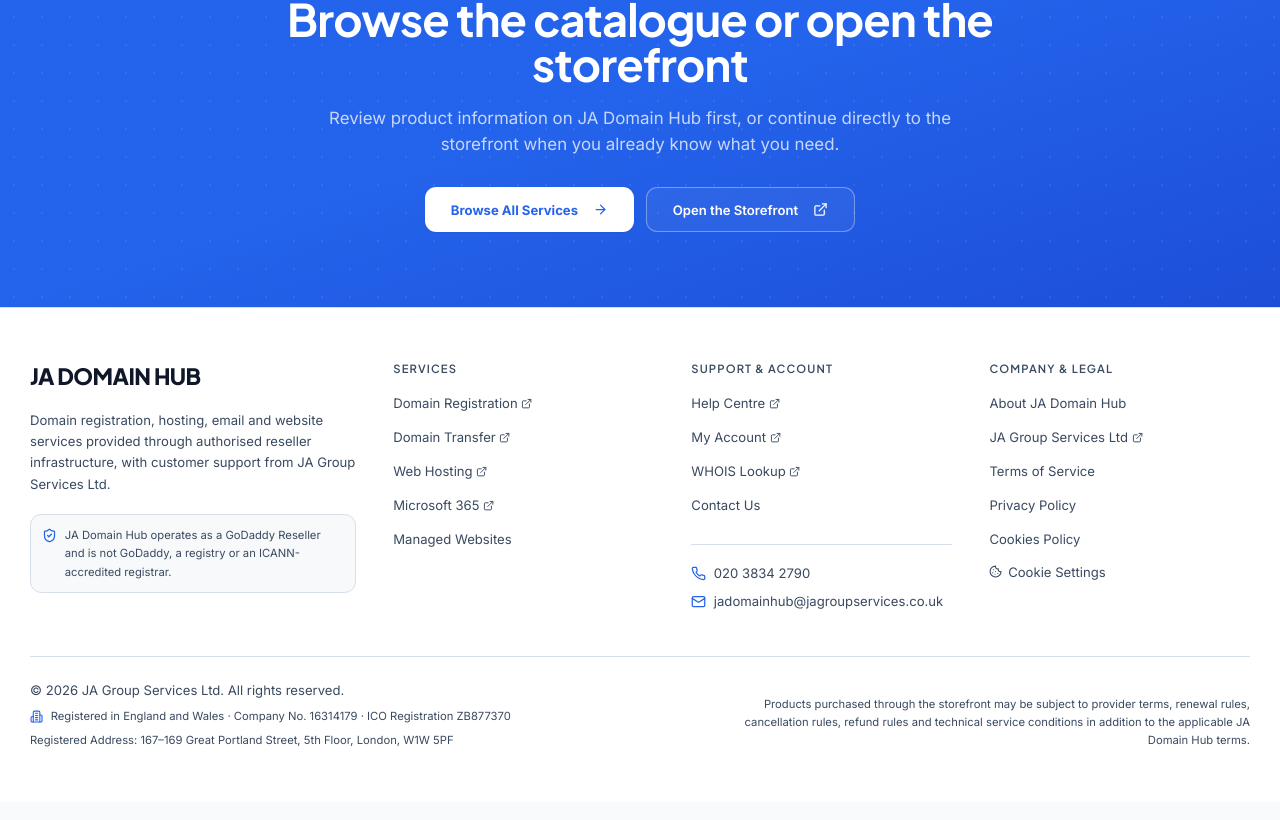
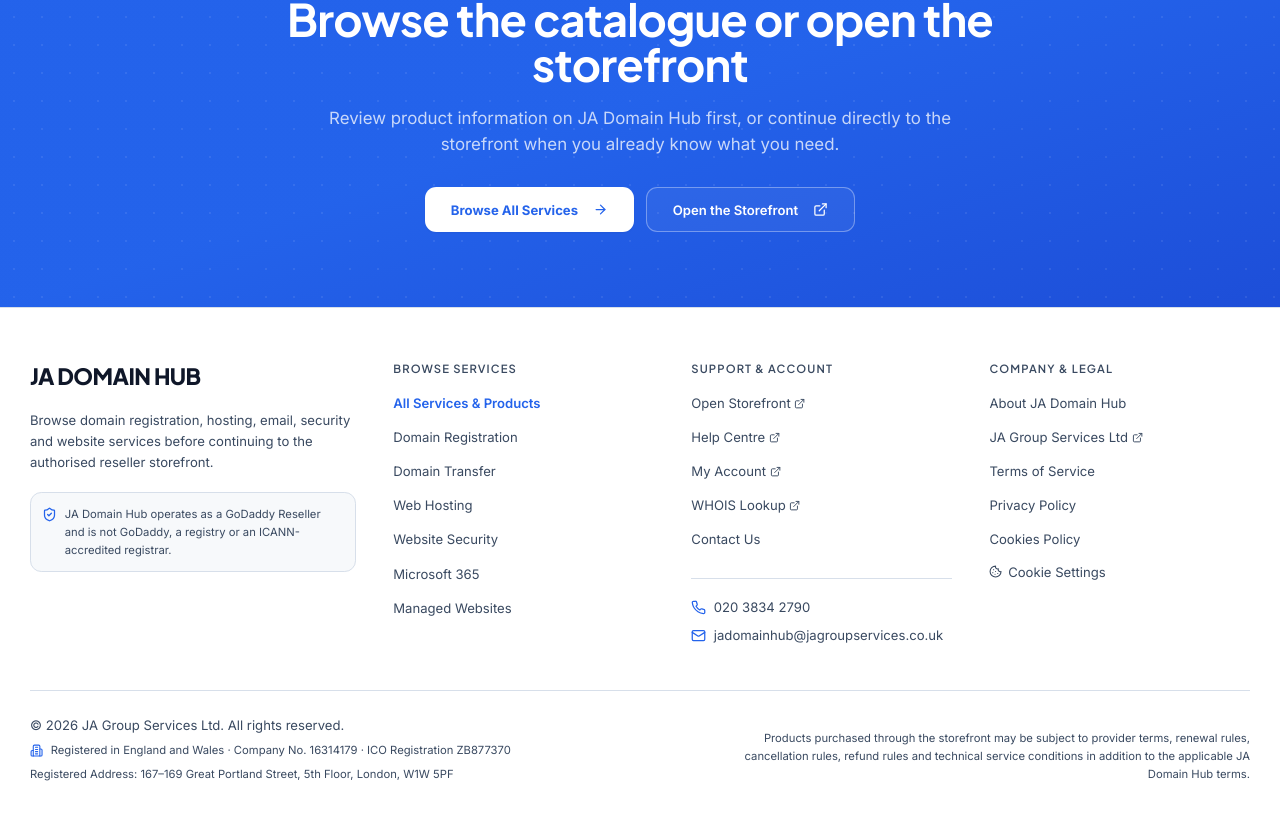
Before and after one commit to alfiemurray03/jadomainhub, a React (Vite) app: page / in a window 1280 px wide. Shown: the part 2697-3517 px from the top of the page. Built offline with nearby package versions, Linux system fonts and the light colour scheme; no server answers.

Commit message:
Connect footer services to internal product pages

```diff
--- a/src/layouts/parts/Footer.tsx
+++ b/src/layouts/parts/Footer.tsx
@@ -7,7 +7,7 @@
 
   return (
     <footer className="border-t border-border bg-card text-card-foreground" role="contentinfo">
-      <div className="mx-auto max-w-7xl px-4 py-14 sm:px-6 lg:px-8">
+      <div className="mx-auto max-w-[1440px] px-4 py-14 sm:px-6 lg:px-8">
         <div className="grid grid-cols-1 gap-10 sm:grid-cols-2 lg:grid-cols-[1.25fr_repeat(3,minmax(0,1fr))]">
           <div>
             <a href="/" className="mb-5 inline-flex items-center" aria-label="JA Domain Hub — home">
@@ -17,7 +17,7 @@
             </a>
 
             <p className="max-w-sm text-sm leading-relaxed text-muted-foreground">
-              Domain registration, hosting, email and website services provided through authorised reseller infrastructure, with customer support from JA Group Services Ltd.
+              Browse domain registration, hosting, email, security and website services before continuing to the authorised reseller storefront.
             </p>
 
             <div className="mt-5 flex items-start gap-2 rounded-xl border border-border bg-muted/40 p-3 text-xs leading-relaxed text-muted-foreground">
@@ -27,12 +27,14 @@
           </div>
 
           <div>
-            <h3 className="mb-4 text-xs font-semibold uppercase tracking-widest text-muted-foreground">Services</h3>
+            <h3 className="mb-4 text-xs font-semibold uppercase tracking-widest text-muted-foreground">Browse Services</h3>
             <ul className="space-y-2.5">
-              <li><a href="https://store.jadomainhub.jagroupservices.co.uk/products/domain-registration" target="_blank" rel="noopener noreferrer" className={`${linkClass} inline-flex items-center gap-1`}>Domain Registration <ExternalLink className="h-3 w-3" /></a></li>
-              <li><a href="https://store.jadomainhub.jagroupservices.co.uk/products/domain-transfer" target="_blank" rel="noopener noreferrer" className={`${linkClass} inline-flex items-center gap-1`}>Domain Transfer <ExternalLink className="h-3 w-3" /></a></li>
-              <li><a href="https://store.jadomainhub.jagroupservices.co.uk/products/cpanel" target="_blank" rel="noopener noreferrer" className={`${linkClass} inline-flex items-center gap-1`}>Web Hosting <ExternalLink className="h-3 w-3" /></a></li>
-              <li><a href="https://store.jadomainhub.jagroupservices.co.uk/products/microsoft-365" target="_blank" rel="noopener noreferrer" className={`${linkClass} inline-flex items-center gap-1`}>Microsoft 365 <ExternalLink className="h-3 w-3" /></a></li>
+              <li><a href="/services" className="text-sm font-semibold text-primary transition-colors hover:text-primary/80">All Services &amp; Products</a></li>
+              <li><a href="/products/domain-registration" className={linkClass}>Domain Registration</a></li>
+              <li><a href="/products/domain-transfer" className={linkClass}>Domain Transfer</a></li>
+              <li><a href="/products/cpanel" className={linkClass}>Web Hosting</a></li>
+              <li><a href="/products/website-security" className={linkClass}>Website Security</a></li>
+              <li><a href="/products/microsoft-365" className={linkClass}>Microsoft 365</a></li>
               <li><a href="/managed-websites" className={linkClass}>Managed Websites</a></li>
             </ul>
           </div>
@@ -40,6 +42,7 @@
           <div>
             <h3 className="mb-4 text-xs font-semibold uppercase tracking-widest text-muted-foreground">Support &amp; Account</h3>
             <ul className="space-y-2.5">
+              <li><a href="https://store.jadomainhub.jagroupservices.co.uk" target="_blank" rel="noopener noreferrer" className={`${linkClass} inline-flex items-center gap-1`}>Open Storefront <ExternalLink className="h-3 w-3" /></a></li>
               <li><a href="https://www.secureserver.net/help?pl_id=599857&prog_id=599857" target="_blank" rel="noopener noreferrer" className={`${linkClass} inline-flex items-center gap-1`}>Help Centre <ExternalLink className="h-3 w-3" /></a></li>
               <li><a href="https://account.secureserver.net/products?plid=599857" target="_blank" rel="noopener noreferrer" className={`${linkClass} inline-flex items-center gap-1`}>My Account <ExternalLink className="h-3 w-3" /></a></li>
               <li><a href="https://www.secureserver.net/whois?plid=599857" target="_blank" rel="noopener noreferrer" className={`${linkClass} inline-flex items-center gap-1`}>WHOIS Lookup <ExternalLink className="h-3 w-3" /></a></li>
```
